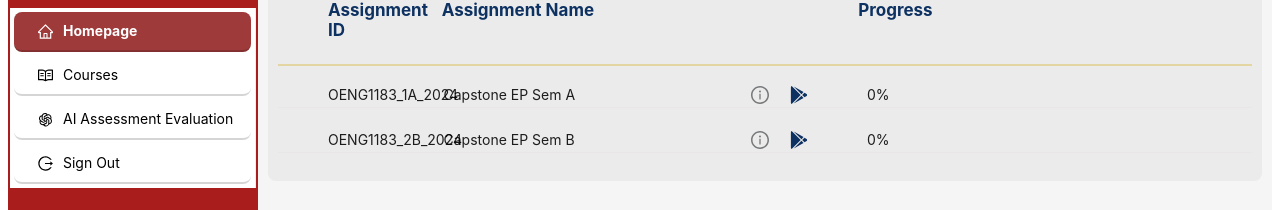
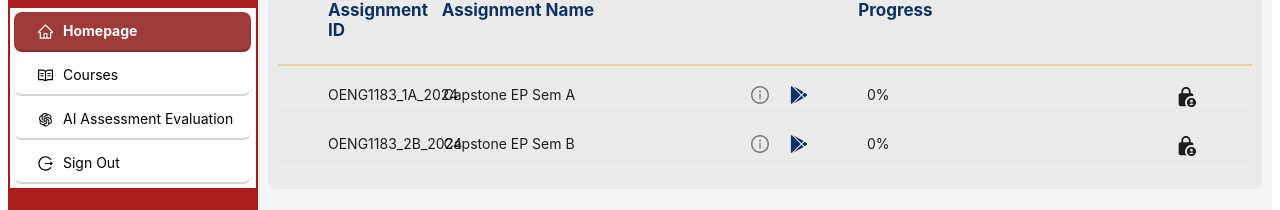
Before and after one commit to CeciliaVo/RMAE, a React (Vite) app: page /ai-assessment in a window 1280 px wide. Shown: the part 159-369 px from the top of the page. Built offline with nearby package versions, Linux system fonts and the light colour scheme.

Commit message:
Add view sensitie datat and auto eva

```diff
--- a/src/Feature/Rmae/Rmae.css
+++ b/src/Feature/Rmae/Rmae.css
@@ -100,6 +100,10 @@
     font-size: 10px;
 }
 
+.view-asm-icon{
+    cursor: pointer;
+}
+
 /* -----------Ask users to input the Privacy Protection info----------------- */
 .custom-modal-eva-progress {
     border-radius: 6px ;
--- a/src/Feature/Rmae/Rmae.jsx
+++ b/src/Feature/Rmae/Rmae.jsx
@@ -3,7 +3,9 @@ import {Divider, Row, Col, Tooltip, Modal, Checkbox, Input, Button, Steps, Selec
 import { InfoCircleOutlined, CloseOutlined, SyncOutlined} from '@ant-design/icons';
 import { FaGooglePlay } from "react-icons/fa";
 import { BsPersonLock } from "react-icons/bs";
-import { IoTimerSharp } from "react-icons/io5";
+import { IoTimerSharp} from "react-icons/io5";
+import { MdLockPerson } from "react-icons/md";
+import { GiTwirlyFlower } from "react-icons/gi";
 import { LuArrowLeftFromLine } from "react-icons/lu";
 import ReturnPrePage from '../Course/ReturnPage';
 import ProgressBar from 'react-bootstrap/ProgressBar';
@@ -185,6 +187,9 @@ const Rmae = () => {
                                 <p className="progress-announcement">The system is removing the sensitive data from the student works.</p>
                             )}
                         </Col>
+                        <Col span={2}><MdLockPerson className="view-asm-icon" size = {22} /></Col> {/* If the user on the checking sensitive data step, changge to this icon */}
+                        {/* <Col span={2}><GiTwirlyFlower className="view-asm-icon" size = {22} /></Col>  */}
+                        {/* If the user on the evaluation step, changge to this icon */}
                     </Row>
                 </div>
             ))}
```
